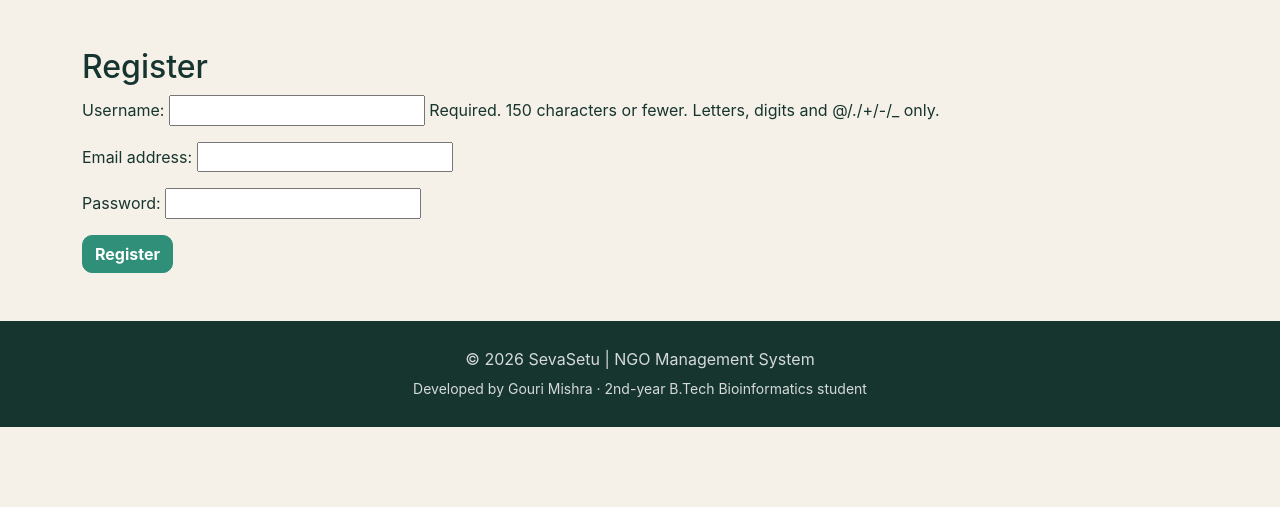
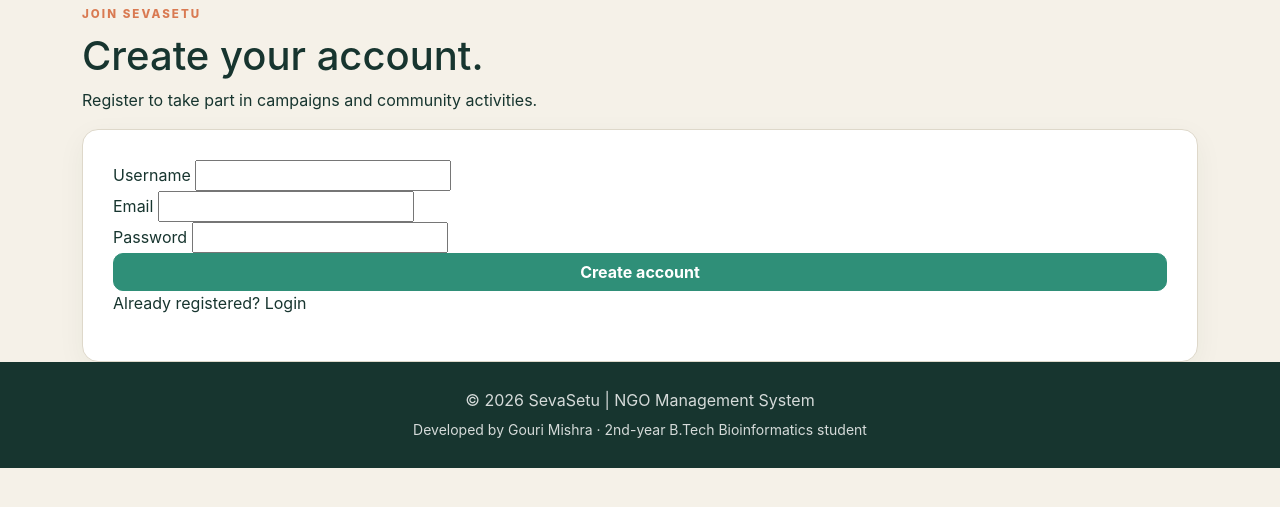
Before and after one commit to gouri0209m-ux/SevaSetu, a Django app: page /accounts/register/ in a window 1280 px wide. Shown: the part 92-599 px from the top of the page. Run offline with Django 5.2, Linux system fonts and the light colour scheme.

Commit message:
Improve register form UI

```diff
--- a/accounts/templates/accounts/register.html
+++ b/accounts/templates/accounts/register.html
@@ -1,23 +1,49 @@
 {% extends 'base.html' %}
 
+{% block title %}Register | SevaSetu{% endblock %}
+
 {% block content %}
+<section class="page-header">
+    <div class="container">
+        <span class="eyebrow">Join SevaSetu</span>
+        <h1 class="page-title">Create your account.</h1>
+        <p class="page-intro">Register to take part in campaigns and community activities.</p>
+    </div>
+</section>
 
-<div class="container py-5">
+<section class="form-section">
+    <div class="container">
+        <div class="auth-card form-card">
+            <form method="post" novalidate>
+                {% csrf_token %}
 
-<h2>Register</h2>
+                {% if form.non_field_errors %}
+                    <div class="form-error-box">{{ form.non_field_errors }}</div>
+                {% endif %}
 
-<form method="post">
+                <div class="form-field">
+                    <label for="{{ form.username.id_for_label }}">Username</label>
+                    {{ form.username }}
+                    {{ form.username.errors }}
+                </div>
 
-{% csrf_token %}
+                <div class="form-field">
+                    <label for="{{ form.email.id_for_label }}">Email</label>
+                    {{ form.email }}
+                    {{ form.email.errors }}
+                </div>
 
-{{ form.as_p }}
+                <div class="form-field">
+                    <label for="{{ form.password.id_for_label }}">Password</label>
+                    {{ form.password }}
+                    {{ form.password.errors }}
+                </div>
 
-<button class="btn btn-success">
-Register
-</button>
+                <button type="submit" class="btn btn-accent w-100">Create account</button>
+            </form>
 
-</form>
-
-</div>
-
+            <p class="auth-switch">Already registered? <a href="{% url 'login' %}">Login</a></p>
+        </div>
+    </div>
+</section>
 {% endblock %}
```
